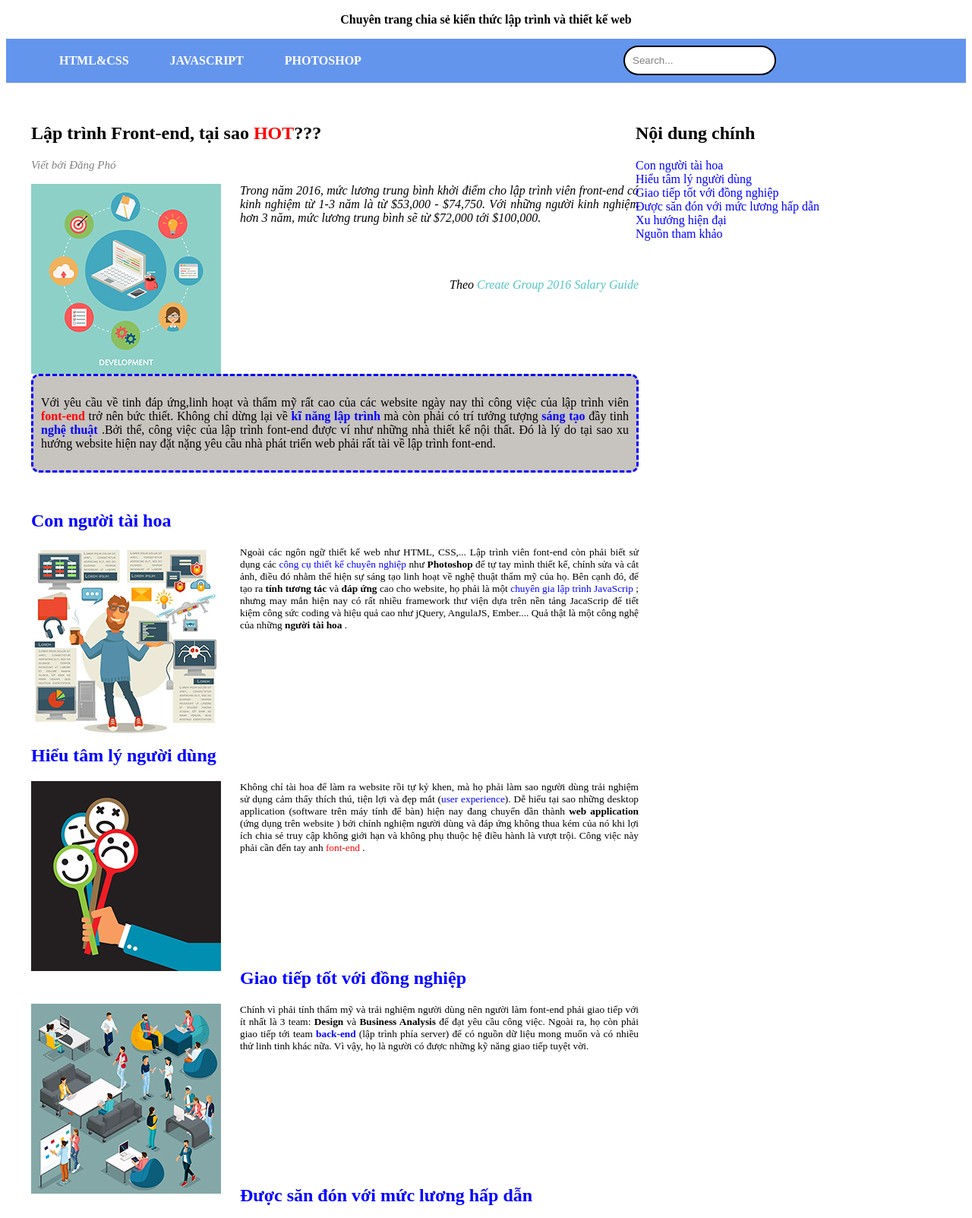
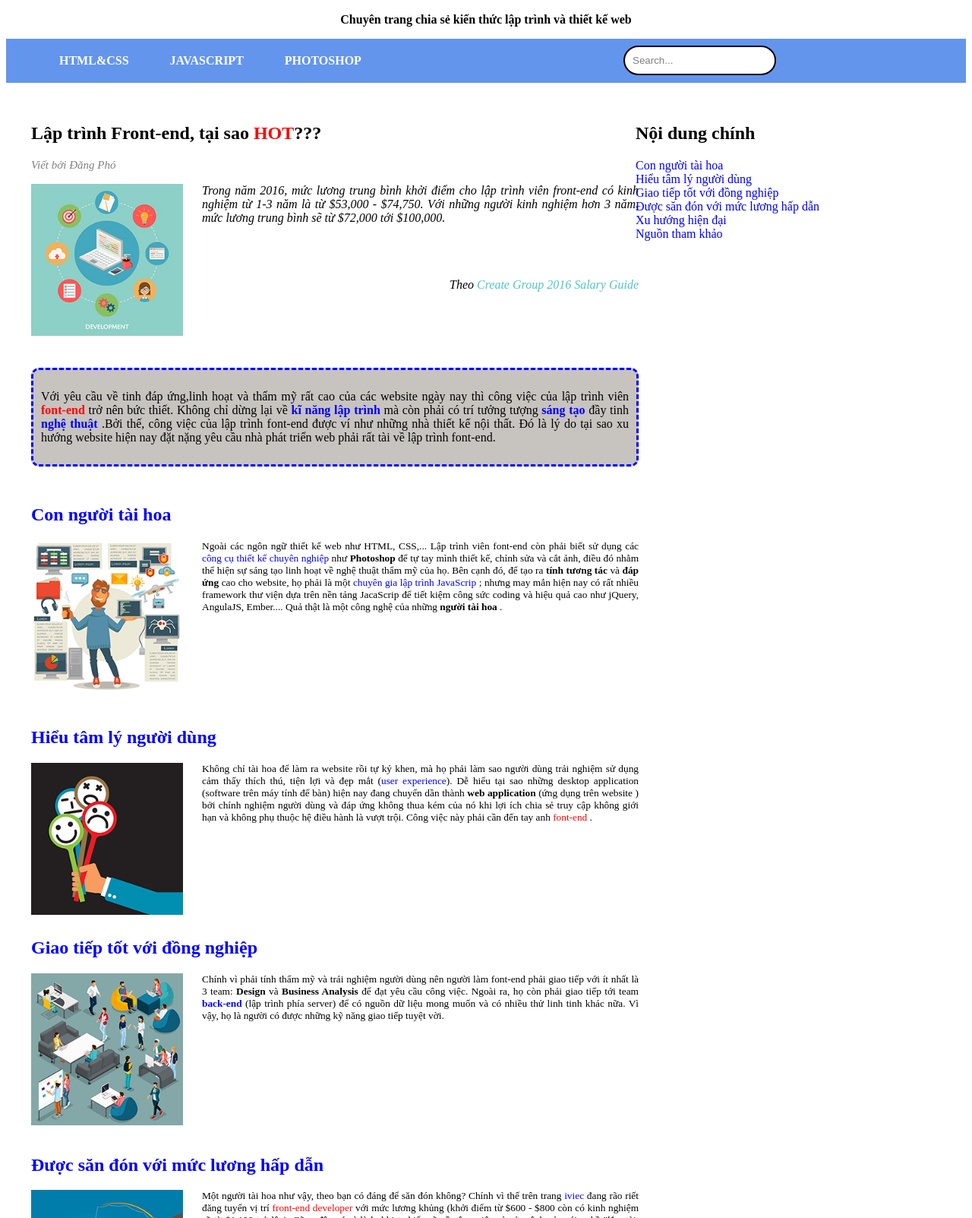
Before and after one commit to buitaanhuy/Demo_CiOne_master_thanhbinh, a plain HTML site: page index.html in a window 1280 px wide. Shown: the part 228-1831 px from the top of the page at 76% size. Drawn offline with Linux system fonts and the light colour scheme.

Commit message:
change css

```diff
--- a/style.css
+++ b/style.css
@@ -137,6 +137,7 @@ li:hover {
 .content-1 img {
     float: left;
     padding-right: 25px;
+    width: 200px;
 }
 
 .content-2 {
@@ -168,6 +169,8 @@ div.content-3 {
 .content-3 img {
     float: left;
     padding-right: 25px;
+    width: 200px;
+
 }
 
 div.content-4 {
@@ -177,6 +180,8 @@ div.content-4 {
 .content-4 img {
     float: left;
     padding-right: 25px;
+    width: 200px;
+
 }
 
 div.content-5 {
@@ -185,6 +190,7 @@ div.content-5 {
 
 .content-5 img {
     float: left;
+    width: 200px;
     padding-right: 25px;
 }
 
@@ -194,6 +200,7 @@ div.content-6 {
 
 .content-6 img {
     float: left;
+    width: 200px;
     padding-right: 25px;
 }
 
@@ -203,6 +210,7 @@ div.content-7 {
 
 .content-7 img {
     float: left;
+    width: 200px;
     padding-right: 25px;
 }
 
```
